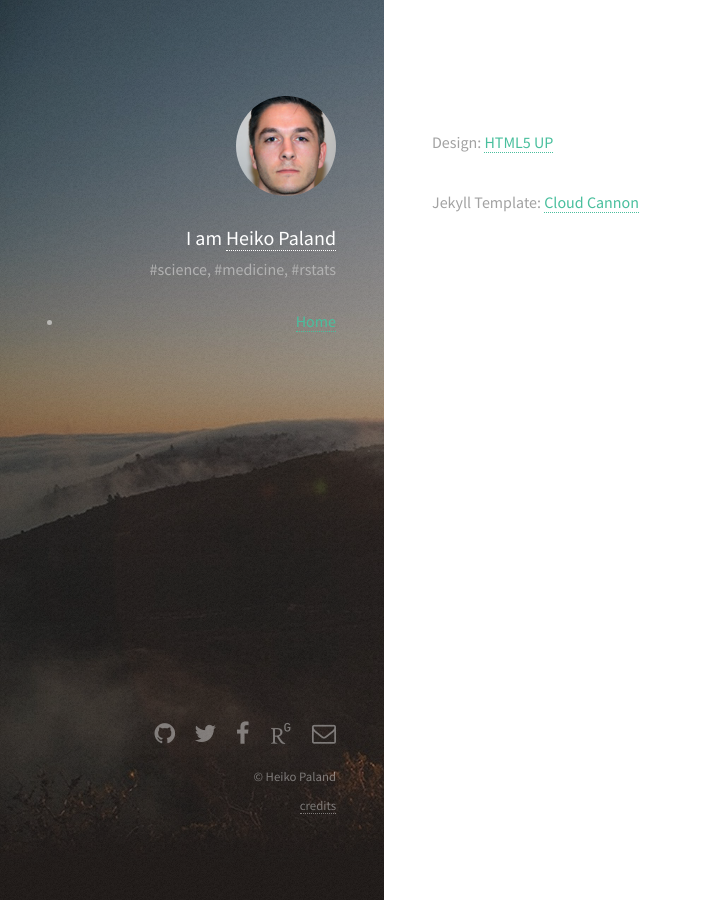
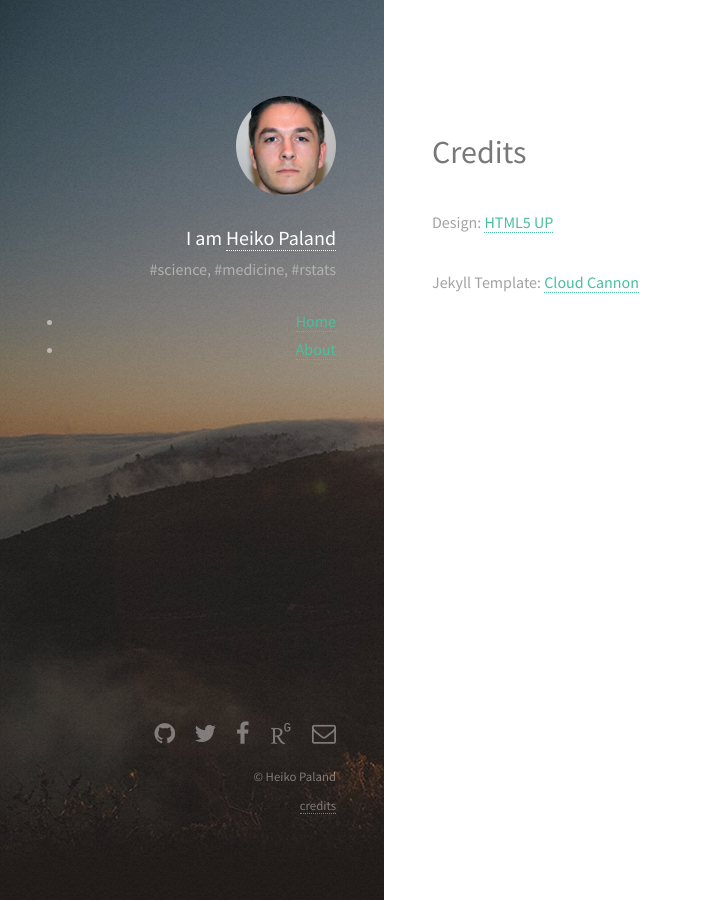
Before and after one commit to old-jekyll-templates/Strata-Jekyll-Theme, a Jekyll site: the page built from credits.md, in a window 1280 px wide. Shown: the whole page, without its empty margins (0-701 px from the left). Built offline with Jekyll 4.4.1, drawn with Linux system fonts in a browser that asks for light colours; some web fonts are replaced.

Commit message:
Update credits.md

```diff
--- a/credits.md
+++ b/credits.md
@@ -1,7 +1,8 @@
 ---
 layout: page
-exclude_from_nav: true
 ---
+# Credits
+
 Design: <a href="http://html5up.net">HTML5 UP</a>
 
 Jekyll Template: <a href="http://cloudcannon.com">Cloud Cannon</a>
```
